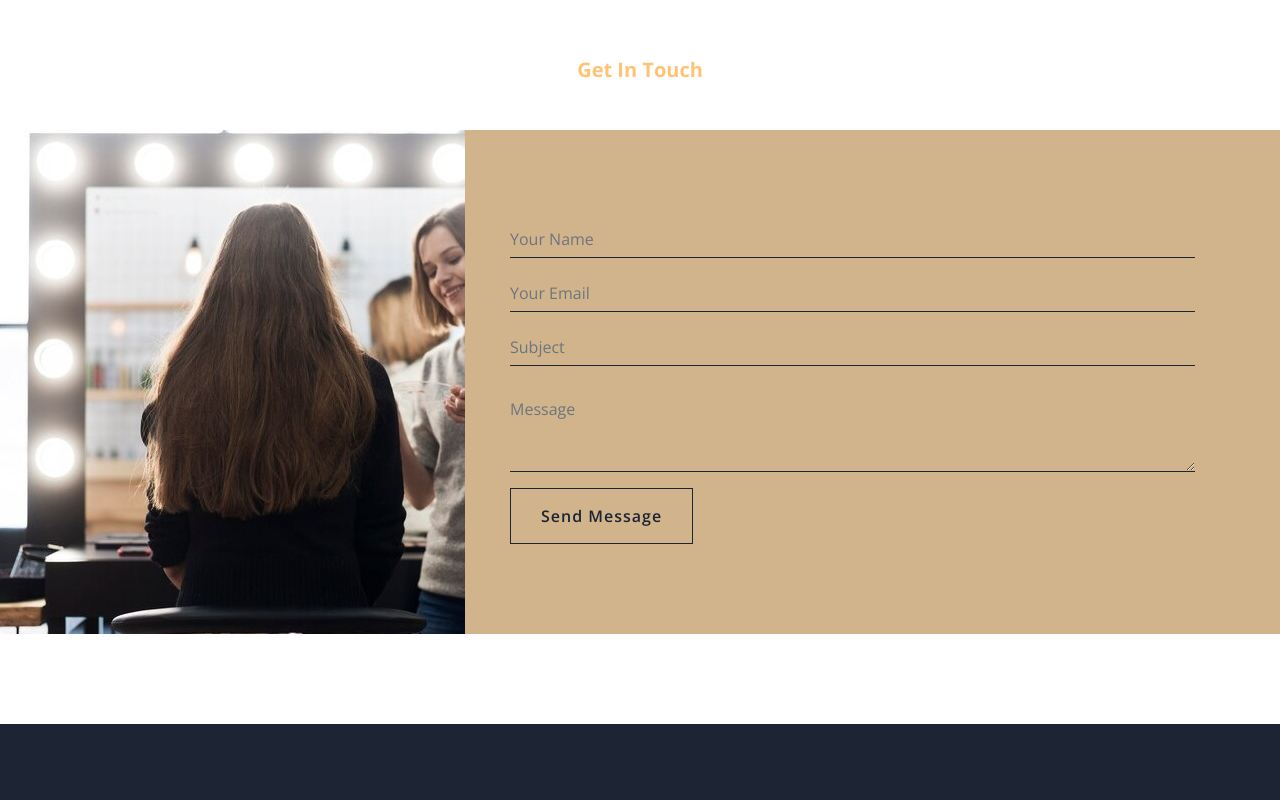
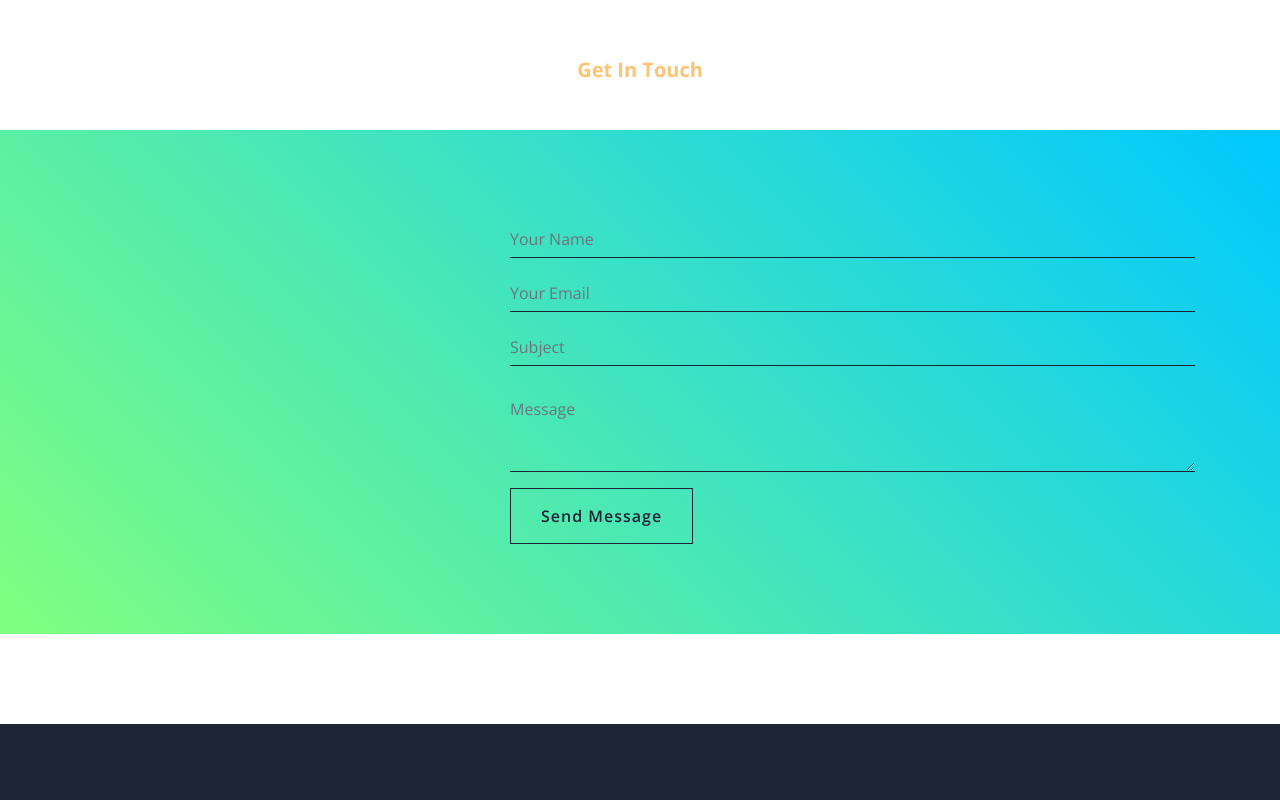
Before and after one commit to MohamedIqlas/Mohamed_project, a plain HTML site: page contact.html in a window 1280 px wide. Shown: the part 900-1700 px from the top of the page. Drawn offline with nearby package versions, Linux system fonts and the light colour scheme.

Commit message:
Update style.css

```diff
--- a/css/style.css
+++ b/css/style.css
@@ -634,8 +634,8 @@ a:focus {
     margin-bottom: 45px;
     padding: 150px 0 90px 0;
     text-align: center;
-/*     background: linear-gradient(45deg,rgb(255, 94, 94),rgb(0, 200, 255),rgb(128, 255, 128)); */
-    background-image:url('/img/240_F_410334513_KAgT95VYwRqUCj4i5oAgXTSvm4C4Svpc.jpg') !important;
+    background: linear-gradient(45deg,rgb(255, 94, 94),rgb(0, 200, 255),rgb(128, 255, 128));
+/*     background-image:url('/img/240_F_410334513_KAgT95VYwRqUCj4i5oAgXTSvm4C4Svpc.jpg') !important; */
     background-position: center;
     /* background-repeat: repeat-x; */
 }
@@ -1324,18 +1324,19 @@ a:focus {
     position: relative;
     width: 100%;
     margin: 45px 0;
-    background: tan;
+    background: linear-gradient(45deg,rgb(128, 255, 128),rgb(0, 200, 255));
 }
 
 .contact .container-fluid {
-    background: url("/img/New folder/cheerful-stylist-applying-makeup-anonymous-woman_23-2147783855.jpg") left center no-repeat !important;
+    background: linear-gradient(45deg,rgb(128, 255, 128),rgb(0, 200, 255));
+/*     background: url("/img/New folder/cheerful-stylist-applying-makeup-anonymous-woman_23-2147783855.jpg") left center no-repeat !important; */
     background-size: contain;
 }
 
 .contact .contact-form {
     position: relative;
     padding: 90px 0 90px 45px;
-    background: tan;
+/*     background: tan; */
 }
 
 .contact .contact-form input {
```
